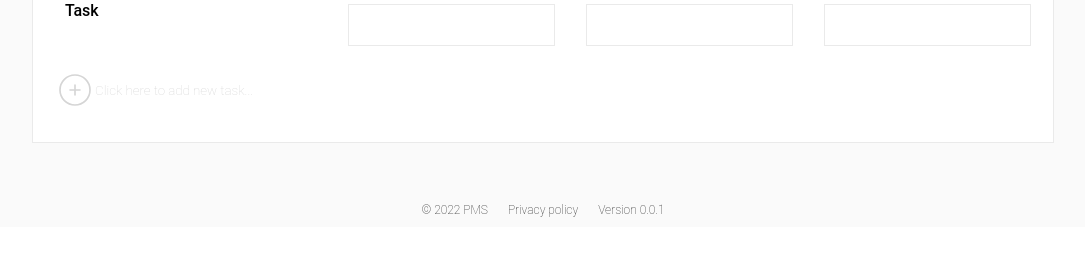
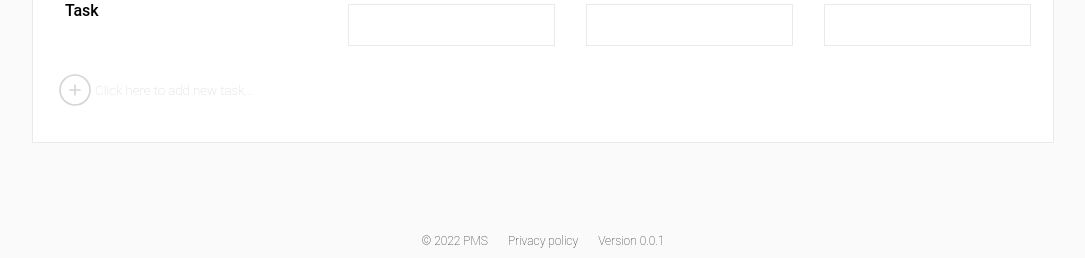
Before and after one commit to jlconde3/PMSv1, a Flask app: page /tools/create_wp in a window 1280 px wide. Shown: the part 622-880 px from the top of the page, without its empty margins (97-1182 px from the left). Before the commit the page ends 839 px from the top, so only its background shows below. Run offline with Flask 2, Linux system fonts and the light colour scheme; the visitor is signed in with stand-in values (Sample User, id 1).

Commit message:
fix fix position nav bar, footer and dialog windw

```diff
--- a/APP/static/style/base.css
+++ b/APP/static/style/base.css
@@ -13,11 +13,12 @@
     margin-top: 80px;
 }
 
-main{
-    margin-left: auto;
-    margin-right: auto;
+#window{
+    height: 100vh;
+    display: flex;
+    flex-direction: column;
+    justify-content: space-between;
 }
-
 
 
 nav{
@@ -25,7 +26,7 @@
     border-bottom: #EAEAEA solid 1px;
     width: 100%;
     overflow: hidden;
-    position:absolute;
+    position:fixed;
     top: 0;
 }
 
@@ -63,14 +64,17 @@
     opacity: 50%;
 }
 
+main{
+    margin-left: auto;
+    margin-right: auto;
+}
+
 footer {
-    margin-top: auto;
+    margin-top: 50px;
     width: 100%;
 }
 
 .footer-group{
-    margin-top: auto;
-    padding-top:50px;
     display: flex;
     justify-content: center;
 }
--- a/APP/static/style/tools/tools.css
+++ b/APP/static/style/tools/tools.css
@@ -124,11 +124,13 @@
     align-items: baseline;
 }
 
-.validate-window{
+dialog{
     width: 50%;
     min-width: 700px;
     border: #d1d1d1  solid 1px;
+    margin: auto;
 }
+
 
 #the-count {
     width: 100%;
--- a/APP/templates/base.html
+++ b/APP/templates/base.html
@@ -82,6 +82,5 @@
             </div>
         </footer>
     </div>
-    <div class="loader" id = "loader"></div>
 </body>
 </html>
--- a/APP/templates/tools/create_wp.html
+++ b/APP/templates/tools/create_wp.html
@@ -110,6 +110,6 @@
             </button>
         </div>
     </form>
-    <dialog id="validate_window" class="validate-window"></dialog>
+    <dialog id="validate_window"></dialog>
 </main>
 {%endblock%}
```
